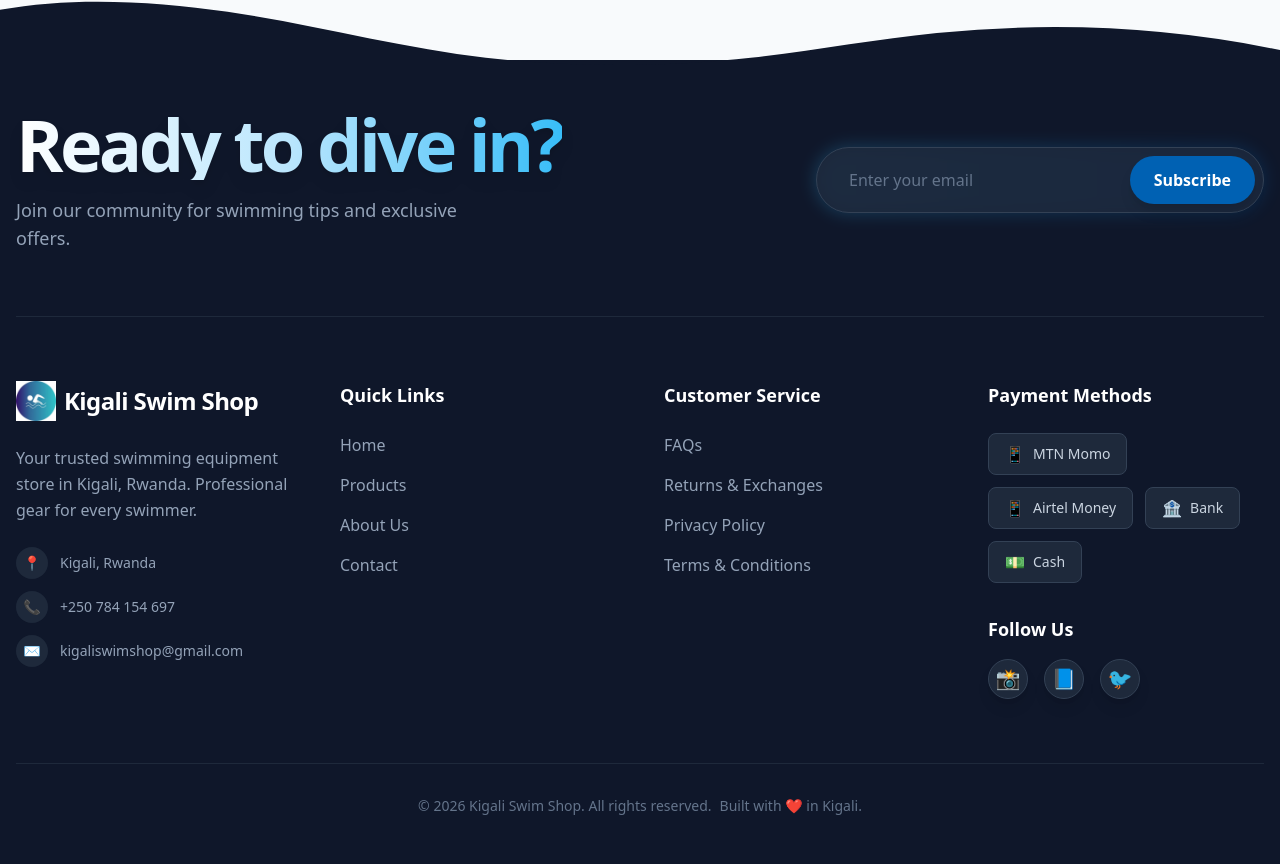
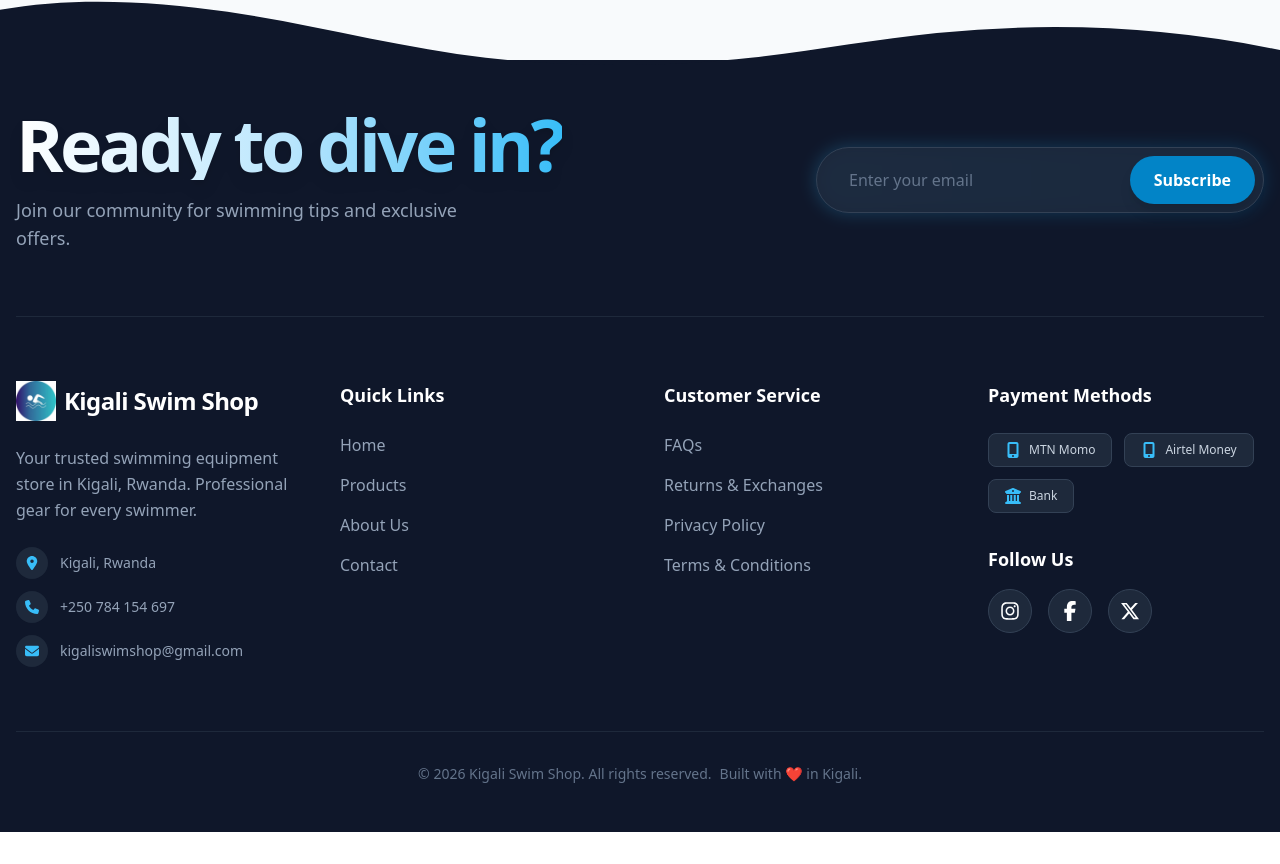
Before and after one commit to remyshingiro/indimo_leasure, a React (Vite) app: page / in a window 1280 px wide. Shown: the part 2363-3227 px from the top of the page. After the commit the page ends 3195 px from the top, so only its background shows below. Built offline with nearby package versions, Linux system fonts and the light colour scheme; no server answers; the database is empty.

Commit message:
social links

```diff
--- a/package.json
+++ b/package.json
@@ -19,6 +19,7 @@
     "react-helmet-async": "^2.0.5",
     "react-hook-form": "^7.66.1",
     "react-hot-toast": "^2.6.0",
+    "react-icons": "^5.5.0",
     "react-router-dom": "^7.9.6",
     "zustand": "^5.0.8"
   },
--- a/src/components/Footer.jsx
+++ b/src/components/Footer.jsx
@@ -1,6 +1,16 @@
 import { useState } from 'react'
 import { Link, useLocation } from 'react-router-dom'
-import { toast } from 'react-hot-toast' // 🚀 ADDED
+import { toast } from 'react-hot-toast'
+import {
+  FaInstagram,
+  FaFacebookF,
+  FaXTwitter,
+  FaMobileScreenButton,
+  FaBuildingColumns,
+  FaLocationDot, // 🚀 New: Location Icon
+  FaPhone,       // 🚀 New: Phone Icon
+  FaEnvelope     // 🚀 New: Email Icon
+} from 'react-icons/fa6'
 import useLanguageStore from '../stores/languageStore'
 import { collection, addDoc } from 'firebase/firestore'
 import { db } from '../config/firebase'
@@ -12,9 +22,7 @@ const Footer = () => {
   const [email, setEmail] = useState('')
   const [subscribeStatus, setSubscribeStatus] = useState('idle')
 
-  if (location.pathname.startsWith('/admin')) {
-    return null
-  }
+  if (location.pathname.startsWith('/admin')) return null
 
   const handleLinkClick = () => {
     window.scrollTo({ top: 0, behavior: 'smooth' })
@@ -32,7 +40,6 @@ const Footer = () => {
         status: 'active'
       })
 
-      // 🚀 SUCCESS TOAST
       toast.success(
         language === 'en' ? 'Welcome to the community! 🎉' : 'Murakoze kwiyandikisha! 🎉',
         { id: 'footer-subscribe' }
@@ -40,26 +47,36 @@ const Footer = () => {
 
       setSubscribeStatus('success')
       setEmail('')
-
       setTimeout(() => setSubscribeStatus('idle'), 3000)
     } catch (error) {
-      console.error("Error subscribing:", error)
-
-      // 🚀 ERROR TOAST
       toast.error(
         language === 'en' ? 'Subscription failed. Try again.' : 'Habaye ikibazo. Ongera ugerageze.',
         { id: 'footer-error' }
       )
-
       setSubscribeStatus('error')
       setTimeout(() => setSubscribeStatus('idle'), 3000)
     }
   }
 
   const socialLinks = [
-    { name: 'Instagram', url: 'https://instagram.com/kigaliswimshop', icon: '📸' },
-    { name: 'Facebook', url: 'https://facebook.com/kigaliswimshop', icon: '📘' },
-    { name: 'Twitter', url: 'https://twitter.com/kigaliswimshop', icon: '🐦' }
+    {
+      name: 'Instagram',
+      url: 'https://instagram.com/kigaliswimshop',
+      icon: <FaInstagram />,
+      hover: 'hover:bg-gradient-to-tr from-yellow-400 via-red-500 to-purple-500'
+    },
+    {
+      name: 'Facebook',
+      url: 'https://facebook.com/kigaliswimshop',
+      icon: <FaFacebookF />,
+      hover: 'hover:bg-[#1877F2]'
+    },
+    {
+      name: 'Twitter',
+      url: 'https://twitter.com/kigaliswimshop',
+      icon: <FaXTwitter />,
+      hover: 'hover:bg-black'
+    }
   ]
 
   const translations = {
@@ -102,9 +119,9 @@ const Footer = () => {
   const t = translations[language]
 
   return (
-    <footer className="relative bg-slate-900 text-white mt-auto mt-24 lg:mt-32">
+    <footer className="relative bg-slate-900 text-white mt-24 lg:mt-32">
       <div className="absolute top-0 left-0 right-0 -mt-8 md:-mt-16 w-full overflow-hidden leading-[0] transform rotate-180 z-10 pointer-events-none">
-        <svg className="relative block w-[calc(100%+1.3px)] h-[35px] md:h-[70px]" data-name="Layer 1" xmlns="http://www.w3.org/2000/svg" viewBox="0 0 1200 120" preserveAspectRatio="none">
+        <svg className="relative block w-[calc(100%+1.3px)] h-[35px] md:h-[70px]" xmlns="http://www.w3.org/2000/svg" viewBox="0 0 1200 120" preserveAspectRatio="none">
           <path d="M321.39,56.44c58-10.79,114.16-30.13,172-41.86,82.39-16.72,168.19-17.73,250.45-.39C823.78,31,906.67,72,985.66,92.83c70.05,18.48,146.53,26.09,214.34,3V0H0V27.35A600.21,600.21,0,0,0,321.39,56.44Z" className="fill-slate-900"></path>
         </svg>
       </div>
@@ -122,8 +139,7 @@ const Footer = () => {
 
           <div className="w-full max-w-md">
             <div className="relative group">
-              <div className="absolute -inset-0.5 bg-gradient-to-r from-sky-400 to-primary-600 rounded-full blur opacity-20 group-hover:opacity-60 transition duration-1000"></div>
-
+              <div className="absolute -inset-0.5 bg-gradient-to-r from-sky-400 to-sky-600 rounded-full blur opacity-20 group-hover:opacity-60 transition duration-1000"></div>
               <form onSubmit={handleSubscribe} className="relative flex items-center bg-slate-800/80 backdrop-blur-sm rounded-full p-2 border border-slate-700 focus-within:border-sky-500 transition-colors">
                 <input
                   type="email"
@@ -139,7 +155,7 @@ const Footer = () => {
                   className={`font-bold px-6 py-3 rounded-full transition-all shadow-lg ${
                     subscribeStatus === 'success' ? 'bg-green-500 text-white' :
                     subscribeStatus === 'error' ? 'bg-red-500 text-white' :
-                    'bg-primary-600 hover:bg-primary-500 text-white'
+                    'bg-sky-600 hover:bg-sky-500 text-white'
                   }`}
                 >
                   {subscribeStatus === 'loading' ? t.subscribing :
@@ -148,7 +164,6 @@ const Footer = () => {
                    t.subscribe}
                 </button>
               </form>
-
             </div>
           </div>
         </div>
@@ -156,8 +171,7 @@ const Footer = () => {
         <div className="grid grid-cols-1 md:grid-cols-2 lg:grid-cols-4 gap-12">
           <div className="space-y-6">
             <div className="flex items-center space-x-2">
-              {/* Site Logo - Verified Working */}
-              <img src="/logo.png" alt="Kigali Swim Shop Logo" className="w-10 h-10 object-contain" />
+              <img src="/logo.png" alt="Logo" className="w-10 h-10 object-contain" />
               <h3 className="text-2xl font-bold tracking-tight text-white">
                 {language === 'en' ? 'Kigali Swim Shop' : 'Ubwoba Kigali'}
               </h3>
@@ -168,17 +182,25 @@ const Footer = () => {
                 : 'Ubwoba bw\'amazi bw\'ubwoba bw\'amazi mu Kigali, u Rwanda. Ibikoresho by\'abanyamwuga.'
               }
             </p>
+
+            {/* 🚀 UPDATED: Modern Icons for Contact Info */}
             <div className="space-y-3 text-sm text-slate-400">
-              <div className="flex items-center gap-3">
-                <div className="w-8 h-8 rounded-full bg-slate-800 flex items-center justify-center text-sky-400">📍</div>
+              <div className="flex items-center gap-3 group">
+                <div className="w-8 h-8 rounded-full bg-slate-800 flex items-center justify-center text-sky-400 group-hover:bg-sky-500 group-hover:text-white transition-colors">
+                  <FaLocationDot size={14} />
+                </div>
                 <span>{t.address}</span>
               </div>
-              <div className="flex items-center gap-3">
-                <div className="w-8 h-8 rounded-full bg-slate-800 flex items-center justify-center text-sky-400">📞</div>
+              <div className="flex items-center gap-3 group">
+                <div className="w-8 h-8 rounded-full bg-slate-800 flex items-center justify-center text-sky-400 group-hover:bg-sky-500 group-hover:text-white transition-colors">
+                  <FaPhone size={14} />
+                </div>
                 <span>{t.phone}</span>
               </div>
-              <div className="flex items-center gap-3">
-                <div className="w-8 h-8 rounded-full bg-slate-800 flex items-center justify-center text-sky-400">✉️</div>
+              <div className="flex items-center gap-3 group">
+                <div className="w-8 h-8 rounded-full bg-slate-800 flex items-center justify-center text-sky-400 group-hover:bg-sky-500 group-hover:text-white transition-colors">
+                  <FaEnvelope size={14} />
+                </div>
                 <span>{t.email}</span>
               </div>
             </div>
@@ -192,11 +214,7 @@ const Footer = () => {
                 const rwLabels = ['Ahabanza', 'Ibicuruzwa', 'Ibyerekeye', 'Twandikire'];
                 return (
                   <li key={i}>
-                    <Link
-                      to={paths[i]}
-                      onClick={handleLinkClick}
-                      className="text-slate-400 hover:text-sky-400 hover:translate-x-1 transition-all inline-block"
-                    >
+                    <Link to={paths[i]} onClick={handleLinkClick} className="text-slate-400 hover:text-sky-400 hover:translate-x-1 transition-all inline-block">
                       {language === 'en' ? item : rwLabels[i]}
                     </Link>
                   </li>
@@ -215,11 +233,7 @@ const Footer = () => {
                 { path: '/policies/terms', en: 'Terms & Conditions', rw: 'Amabwiriza' },
               ].map((link, i) => (
                 <li key={i}>
-                  <Link
-                    to={link.path}
-                    onClick={handleLinkClick}
-                    className="text-slate-400 hover:text-sky-400 hover:translate-x-1 transition-all inline-block"
-                  >
+                  <Link to={link.path} onClick={handleLinkClick} className="text-slate-400 hover:text-sky-400 hover:translate-x-1 transition-all inline-block">
                     {language === 'en' ? link.en : link.rw}
                   </Link>
                 </li>
@@ -231,20 +245,16 @@ const Footer = () => {
             <h4 className="font-bold text-lg mb-6 text-white">{t.paymentMethods}</h4>
             <div className="flex flex-wrap gap-3">
               <div className="bg-slate-800 border border-slate-700 px-4 py-2 rounded-lg flex items-center gap-2 text-slate-300">
-                <span>📱</span>
-                <span className="text-sm font-medium">MTN Momo</span>
+                <FaMobileScreenButton className="text-sky-400" />
+                <span className="text-xs font-medium">MTN Momo</span>
               </div>
               <div className="bg-slate-800 border border-slate-700 px-4 py-2 rounded-lg flex items-center gap-2 text-slate-300">
-                <span>📱</span>
-                <span className="text-sm font-medium">Airtel Money</span>
+                <FaMobileScreenButton className="text-sky-400" />
+                <span className="text-xs font-medium">Airtel Money</span>
               </div>
               <div className="bg-slate-800 border border-slate-700 px-4 py-2 rounded-lg flex items-center gap-2 text-slate-300">
-                <span>🏦</span>
-                <span className="text-sm font-medium">Bank</span>
-              </div>
-              <div className="bg-slate-800 border border-slate-700 px-4 py-2 rounded-lg flex items-center gap-2 text-slate-300">
-                <span>💵</span>
-                <span className="text-sm font-medium">Cash</span>
+                <FaBuildingColumns className="text-sky-400" />
+                <span className="text-xs font-medium">Bank</span>
               </div>
             </div>
 
@@ -256,8 +266,7 @@ const Footer = () => {
                    href={social.url}
                    target="_blank"
                    rel="noopener noreferrer"
-                   title={social.name}
-                   className="w-10 h-10 rounded-full bg-slate-800 flex items-center justify-center text-xl hover:bg-sky-500 hover:text-white transition-all transform hover:-translate-y-1 shadow-lg border border-slate-700 hover:border-sky-400"
+                   className={`w-11 h-11 rounded-full bg-slate-800 flex items-center justify-center text-xl border border-slate-700 transition-all transform hover:-translate-y-1 ${social.hover}`}
                  >
                     {social.icon}
                  </a>
```
Also changed, not shown: src/pages/Products.jsx (+67 -76 lines), 1 other file (tests, documents, lock files or other folders).
